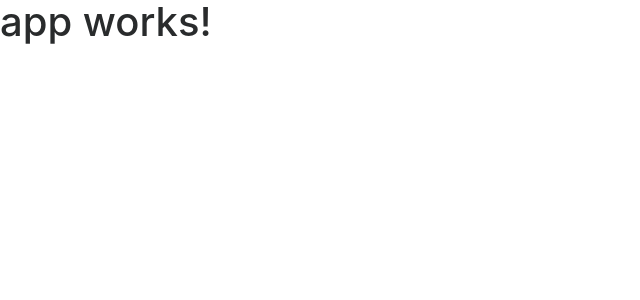
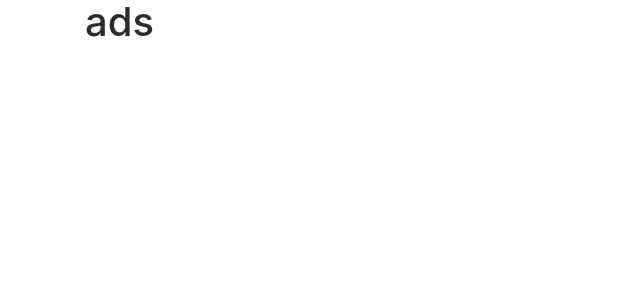
Before and after one commit to Can9UA/ng2_business-app-firebase, an Angular app: page / in a window 1280 px wide. Shown: the top 300 px of the page, without its empty margins (0-640 px from the left). Built offline with nearby package versions, Linux system fonts and the light colour scheme.

Commit message:
update markup

```diff
--- a/src/app/app.component.html
+++ b/src/app/app.component.html
@@ -1,3 +1,5 @@
-<h1>
-  {{title}}
-</h1>
+<main>
+  <div class="container">
+    <h1>ads</h1>
+  </div>
+</main>
```
